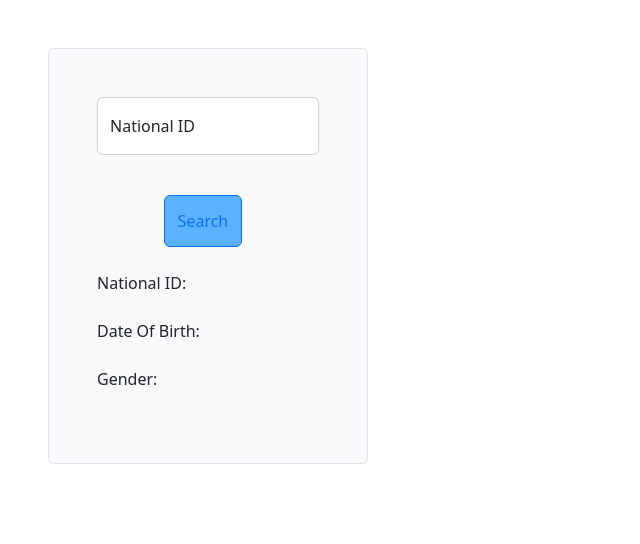
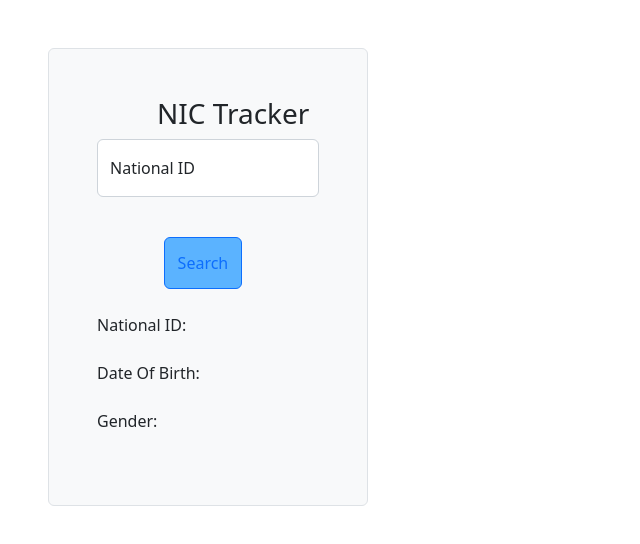
Before and after one commit to Abi-097/NIC_tracker, a React (Create React App) app: page / in a window 1280 px wide. Shown: the top 544 px of the page, without its empty margins (0-640 px from the left). Built offline with nearby package versions, Linux system fonts and the light colour scheme.

Commit message:
heading added

```diff
--- a/src/Common/Pages/View.js
+++ b/src/Common/Pages/View.js
@@ -30,7 +30,9 @@ const searching = () => {
 
         <div className="Viewer">
 
+
 <div className='w-25 border rounded m-5 p-5 mt-5 bg-light'>
+    <h3 className="h3">NIC Tracker</h3>
             <FloatingLabel
                 controlId="floatingInput"
                 label="National ID"
--- a/src/Common/Pages/view.css
+++ b/src/Common/Pages/view.css
@@ -3,3 +3,7 @@
     padding: 13px !important;
     margin-left: 30%;
 }
+
+.h3{
+    margin-left: 60px !important;
+}
```
Also changed, not shown: NIC tracker.JPG (added), src/App.js (line endings or trailing spaces).
